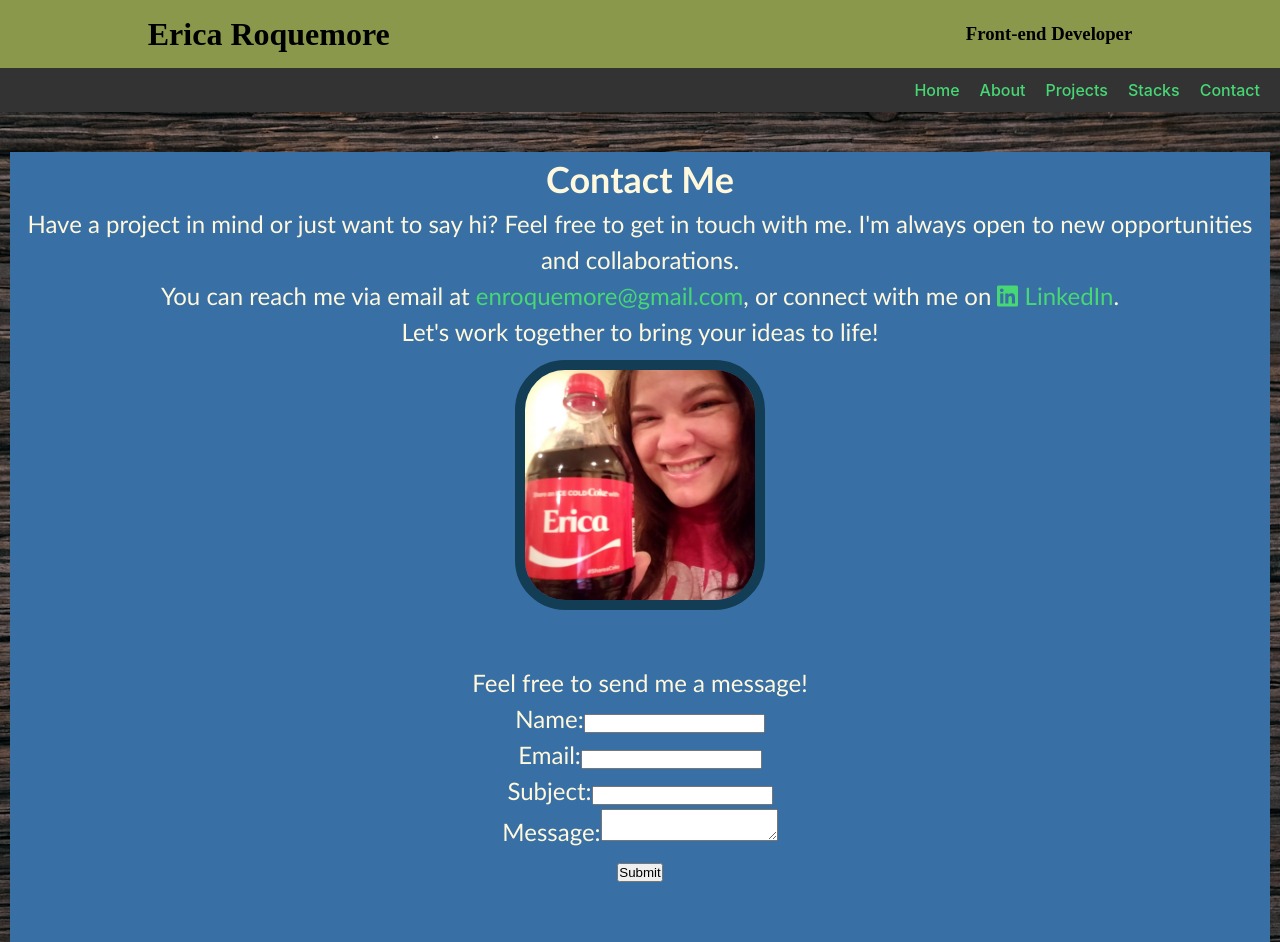
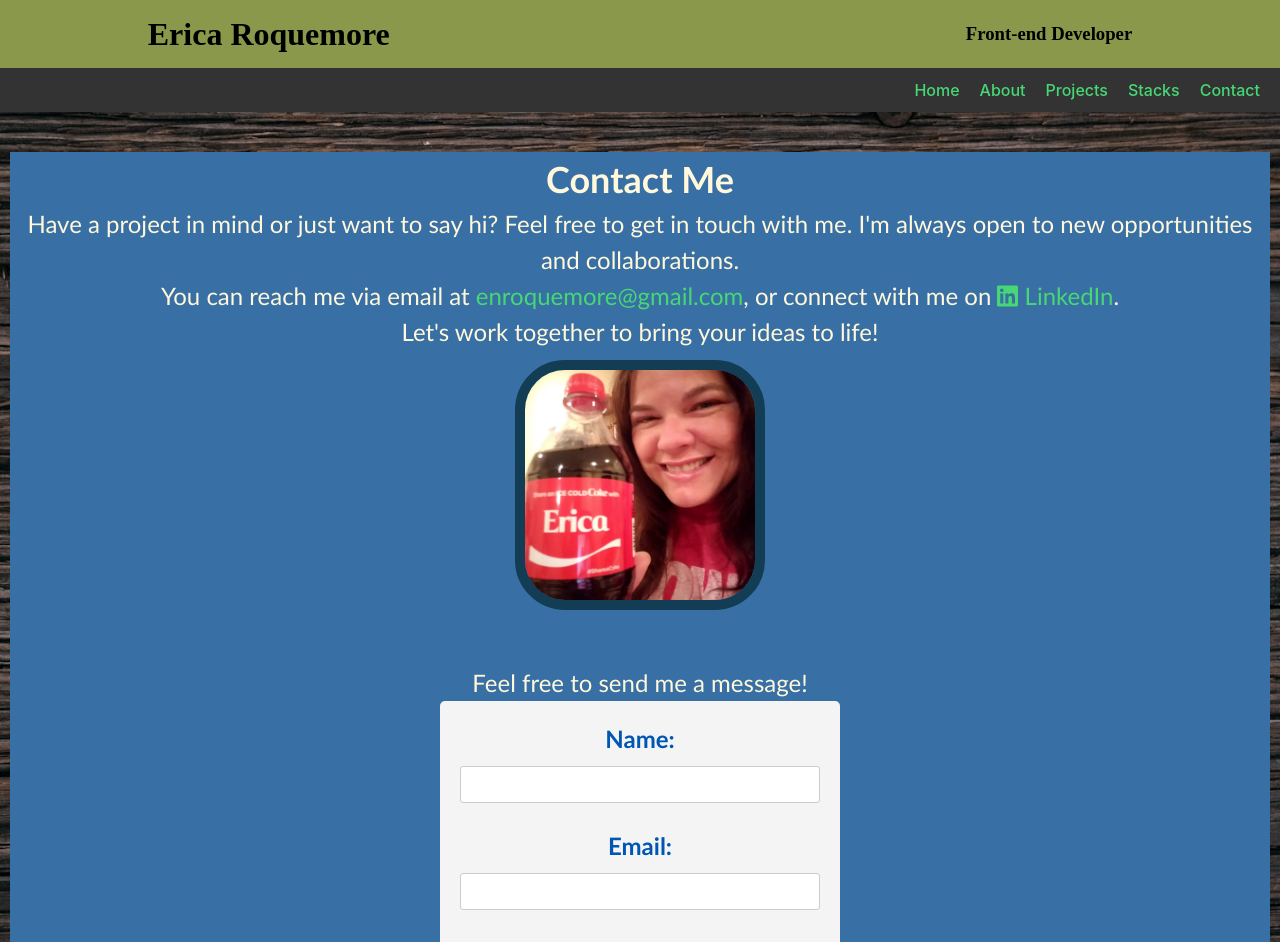
Before and after one commit to ricapi96/portfolio_23, a React (Vite) app: page /contact in a window 1280 px wide. Shown: the top 942 px of the page. Built offline with nearby package versions, Linux system fonts and the light colour scheme; a web font is replaced by a local one.

Commit message:
form styles

```diff
--- a/src/App.css
+++ b/src/App.css
@@ -325,6 +325,49 @@ hr {
   margin-right: 10px;
 }
 
+/* Contact form */
+.contact-form {
+  max-width: 400px;
+  margin: 0 auto;
+  padding: 20px;
+  background-color: #f4f4f4;
+  border-radius: 5px;
+}
+
+.form-group {
+  margin-bottom: 15px;
+}
+
+label {
+  display: block;
+  margin-bottom: 5px;
+  font-weight: bold;
+  color: #0056b3;
+}
+
+input[type="text"],
+input[type="email"],
+textarea {
+  width: 100%;
+  padding: 10px;
+  margin-bottom: 10px;
+  border: 1px solid #ccc;
+  border-radius: 3px;
+}
+
+button[type="submit"] {
+  background-color: #007bff;
+  color: #fff;
+  border: none;
+  padding: 10px 20px;
+  cursor: pointer;
+  border-radius: 3px;
+}
+
+button[type="submit"]:hover {
+  background-color: #0056b3;
+}
+
 /* More about me Page */
 
 .more-about-me {
```
